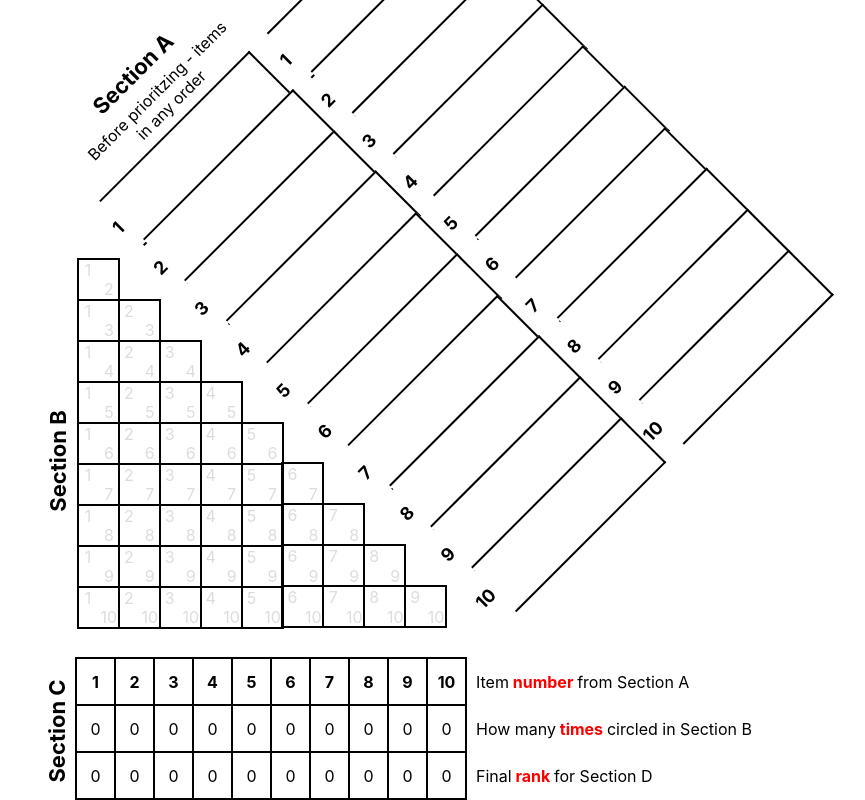
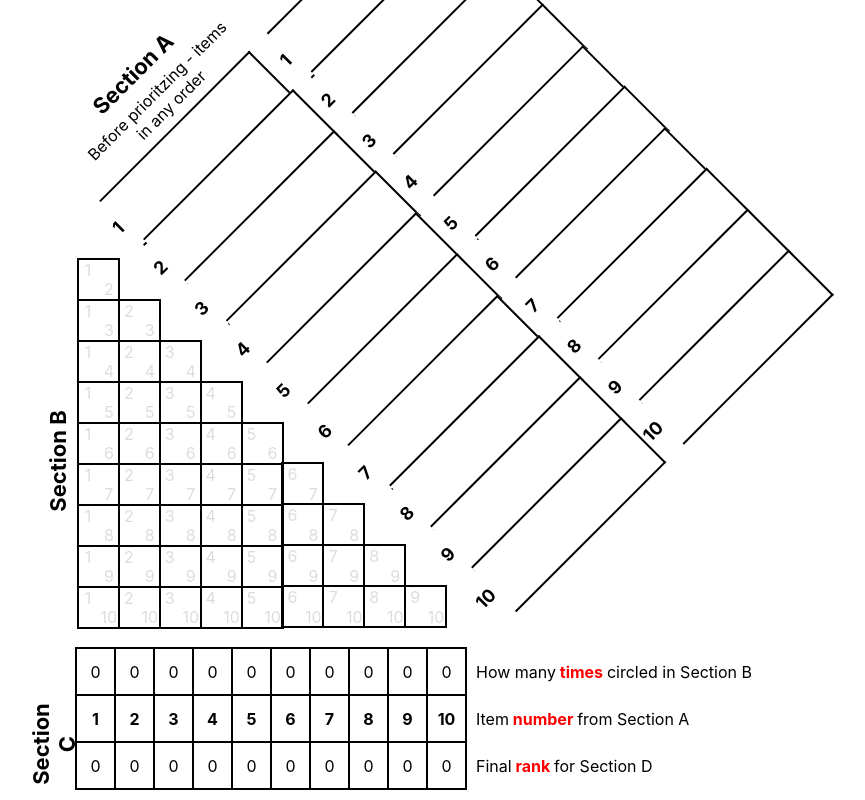
Before and after one commit to zFlux/prioritization-grid, a React (Create React App) app: page / in a window 1280 px wide. Shown: the part 242-1042 px from the top of the page, without its empty margins (46-911 px from the left). Built offline with nearby package versions, Linux system fonts and the light colour scheme.

Commit message:
fix(grid): Fix the size of the result grid

```diff
--- a/src/components/ResultGrid.scss
+++ b/src/components/ResultGrid.scss
@@ -10,12 +10,31 @@ $result-grid-left: $prioritization-grid-left - 24px;
   }
 
   .ResultGridTitle {
-    top: $result-grid-top + 500px;
-    left: $result-grid-left - 25px;
+    width: 100px;
+    top: $result-grid-top - 400px;
+    left: $result-grid-left - 148px;
     position: absolute;
     font-size: 22px;
     font-weight: bold;
     transform: rotate(-90deg);
+  }
+
+  .ResultGridSelected {
+    width: 700px;
+    top: $result-grid-top - 470px;
+    position:absolute;
+  }
+
+  .ResultGridItemNumber {
+    width: 700px;
+    top: $result-grid-top - 423px;
+    position:absolute;
+  }
+
+  .ResultGridRanked {
+    width: 700px;
+    top: $result-grid-top - 376px;
+    position:absolute;
   }
 
   .ResultGridRowTitle {
--- a/src/components/ResultGrid.tsx
+++ b/src/components/ResultGrid.tsx
@@ -25,9 +25,9 @@ function buildTitleRow(countOfSelectedItems: number[]) {
 export default class ResultGrid extends React.Component<ResultGridProps> {
     render() {
         return (
-            <div>
+            <div className='ResultGrid'>
                 <div className='ResultGridTitle'>Section C</div>
-                <div className='ResultGrid'>
+                <div>
                     <div className='ResultGridItemNumber'>
                         {buildTitleRow(this.props.countOfSelectedItems)}
                         <div className='ResultGridRowTitle'>Item <div className='TitleEmphasis'>&nbsp;number&nbsp;</div> from Section A</div>
```
